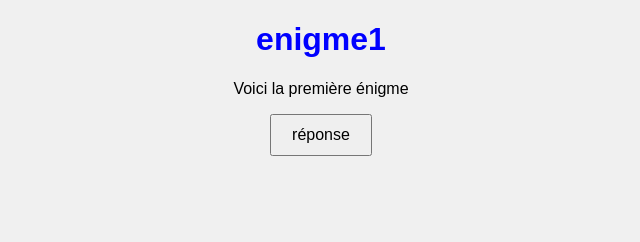
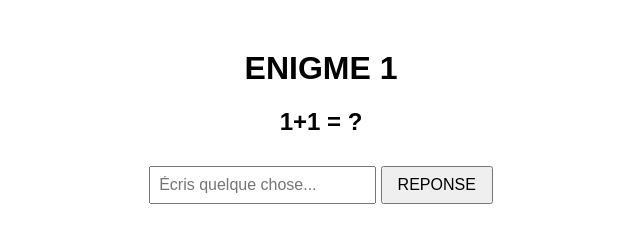
Before and after one commit to thibatx/workshop-escape_game, a website: page public/html/frame1.html in a window 1280 px wide. Shown: the whole page, without its empty margins (319-959 px from the left). Drawn offline with Linux system fonts and the light colour scheme.

Commit message:
modif_frame4

```diff
--- a/public/css/frame1.css
+++ b/public/css/frame1.css
@@ -1,15 +1,22 @@
 body {
   font-family: Arial, sans-serif;
   text-align: center;
-  background-color: #f0f0f0;
+  margin-top: 50px;
 }
 
-h1 {
-  color: blue;
+input {
+  padding: 8px;
+  font-size: 16px;
 }
 
 button {
-  padding: 10px 20px;
+  padding: 8px 15px;
   font-size: 16px;
   cursor: pointer;
+  margin-top: 10px;
 }
+
+p {
+  margin-top: 15px;
+  font-weight: bold;
+}
--- a/public/html/frame1.html
+++ b/public/html/frame1.html
@@ -3,14 +3,22 @@
 <head>
   <meta charset="UTF-8">
   <meta name="viewport" content="width=device-width, initial-scale=1.0">
-  <title>frame1</title>
+  <title>SALLE 1</title>
+  <!-- Lien vers le CSS (on remonte d'un dossier avec ..) -->
   <link rel="stylesheet" href="../css/frame1.css">
 </head>
 <body>
-  <h1>enigme1</h1>
-  <p>Voici la première énigme</p>
-  <button onclick="salut()">réponse</button>
+  <h1>ENIGME 1</h1>
+  <h2>1+1 = ?</h2>
 
-<script src="../js/frame1.js"></script>
+  <!-- Champ + bouton -->
+  <input type="text" id="reponse" placeholder="Écris quelque chose...">
+  <button onclick="valider()">REPONSE</button>
+
+  <!-- Zone d'affichage du résultat -->
+  <p id="resultat"></p>
+
+  <!-- Lien vers le JavaScript -->
+  <script src="../js/frame1.js"></script>
 </body>
 </html>
--- a/public/js/frame1.js
+++ b/public/js/frame1.js
@@ -1,3 +1,12 @@
-function salut() {
-  alert("salut grosse salope");
+function valider() {
+  let saisie = document.getElementById("reponse").value;
+  let resultat = document.getElementById("resultat");
+
+  if (saisie.toLowerCase() === "2") {
+    resultat.textContent = "✅ Bravo ! C’est correct.";
+    resultat.style.color = "green";
+  } else {
+    resultat.textContent = "❌ Désolé, ce n’est pas la bonne réponse.";
+    resultat.style.color = "red";
+  }
 }
```
